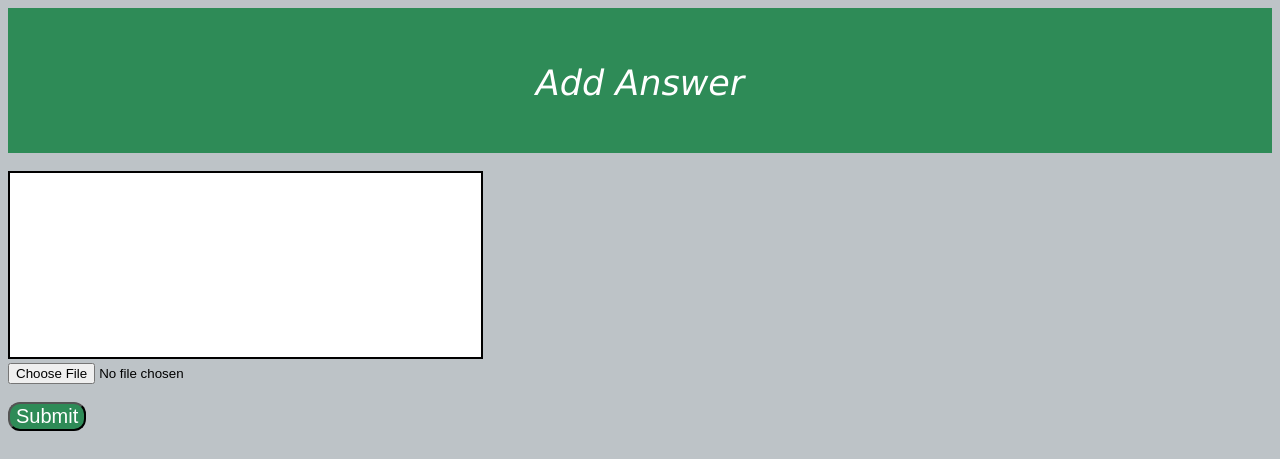
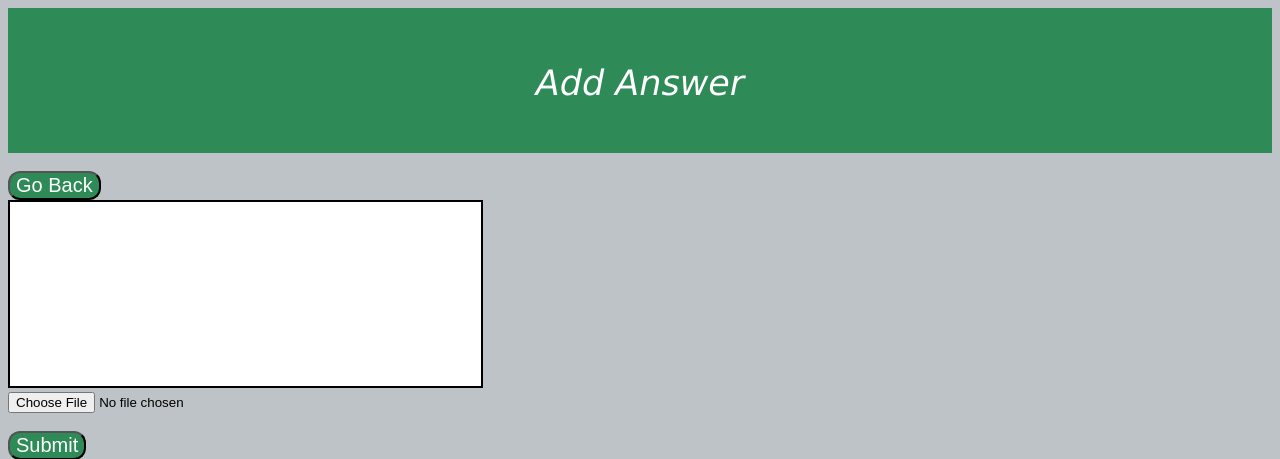
Before and after one commit to stefan-gherman/AskMate, a Flask app: page /question/1/new-answer in a window 1280 px wide. Shown: the top 459 px of the page. Run offline with Flask 2, Linux system fonts and the light colour scheme.

Commit message:
Add back button when adding answer

```diff
--- a/templates/add_answer.html
+++ b/templates/add_answer.html
@@ -3,13 +3,18 @@
 <head>
     <meta charset="UTF-8">
     <title>Add Answer</title>
-    <link rel="stylesheet" href="{{ url_for('static', filename='css/main.css')}}">
+    <link rel="stylesheet" href="{{ url_for('static', filename='css/main.css') }}">
 </head>
 <body>
-    <div class="divquestion">
-            <p>Add Answer</p>
-    </div><br>
 
+<div class="divquestion">
+    <p>Add Answer</p>
+</div>
+<br>
+<a href="{{ url_for('route_index') }}">
+    <button type="submit" class="link_back">Go Back</button>
+</a>
+<br>
 <form action='/question/{{ question_id }}/new-answer' method="post" enctype=multipart/form-data>
     <textarea name="message" class="message" title="message" cols="50" rows="10" style="resize: none"
               required></textarea><br>
```
